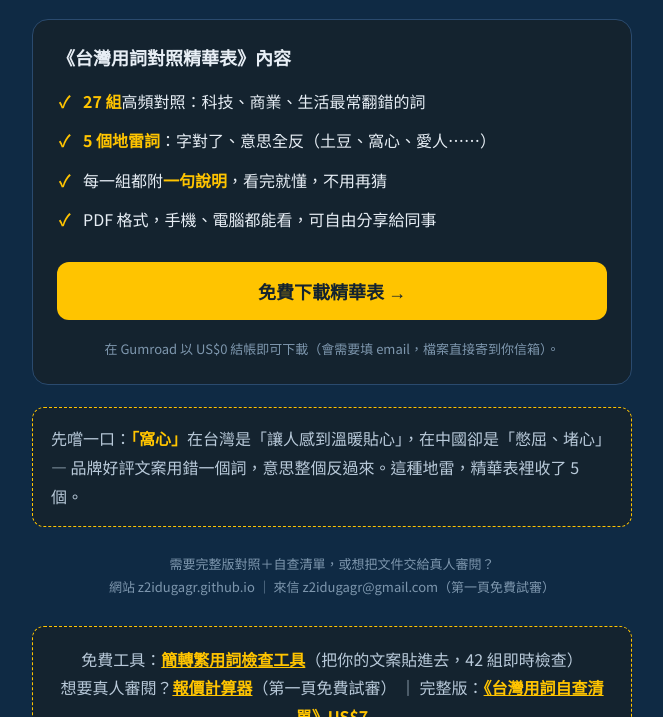
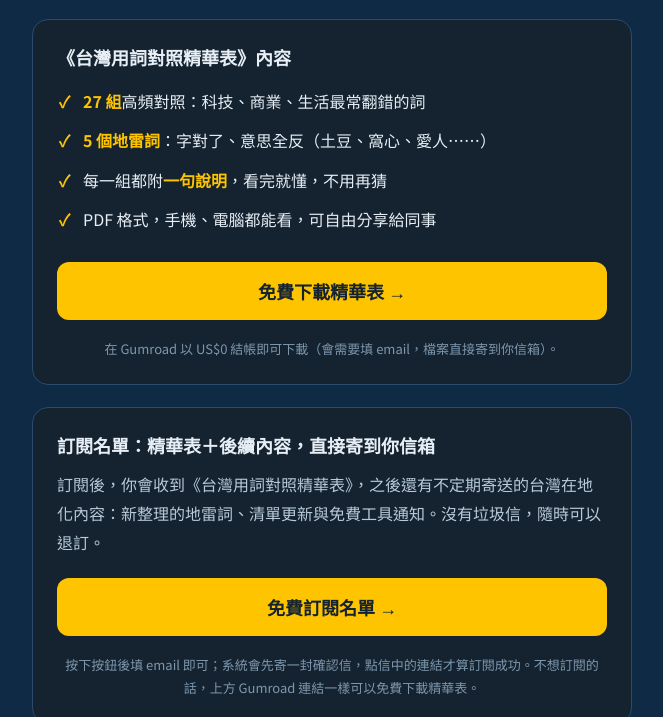
Before and after one commit to z2idugagr/z2idugagr.github.io, a plain HTML site: page free/index.html in a window 1280 px wide. Shown: the part 235-952 px from the top of the page, without its empty margins (308-971 px from the left). Drawn offline with Linux system fonts and the light colour scheme.

Commit message:
Add Systeme subscribe blocks to /free/ and /en/ (systeme form links 2026-11-19)

```diff
--- a/free/index.html
+++ b/free/index.html
@@ -59,6 +59,13 @@
     <p class="fine">在 Gumroad 以 US$0 結帳即可下載（會需要填 email，檔案直接寄到你信箱）。</p>
   </div>
 
+  <div class="card" style="margin-top:22px;">
+    <h2>訂閱名單：精華表＋後續內容，直接寄到你信箱</h2>
+    <p style="color:#B9CADA;line-height:1.8;">訂閱後，你會收到《台灣用詞對照精華表》，之後還有不定期寄送的台灣在地化內容：新整理的地雷詞、清單更新與免費工具通知。沒有垃圾信，隨時可以退訂。</p>
+    <a class="cta" href="https://z2idugagr.systeme.io/form-zh" target="_blank" rel="noopener">免費訂閱名單 →</a>
+    <p class="fine">按下按鈕後填 email 即可；系統會先寄一封確認信，點信中的連結才算訂閱成功。不想訂閱的話，上方 Gumroad 連結一樣可以免費下載精華表。</p>
+  </div>
+
   <div class="trap">
     先嚐一口：<b>「窩心」</b>在台灣是「讓人感到溫暖貼心」，在中國卻是「憋屈、堵心」 — 品牌好評文案用錯一個詞，意思整個反過來。這種地雷，精華表裡收了 5 個。
   </div>
```
Also changed, not shown: en/index.html (+10 -0 lines).
